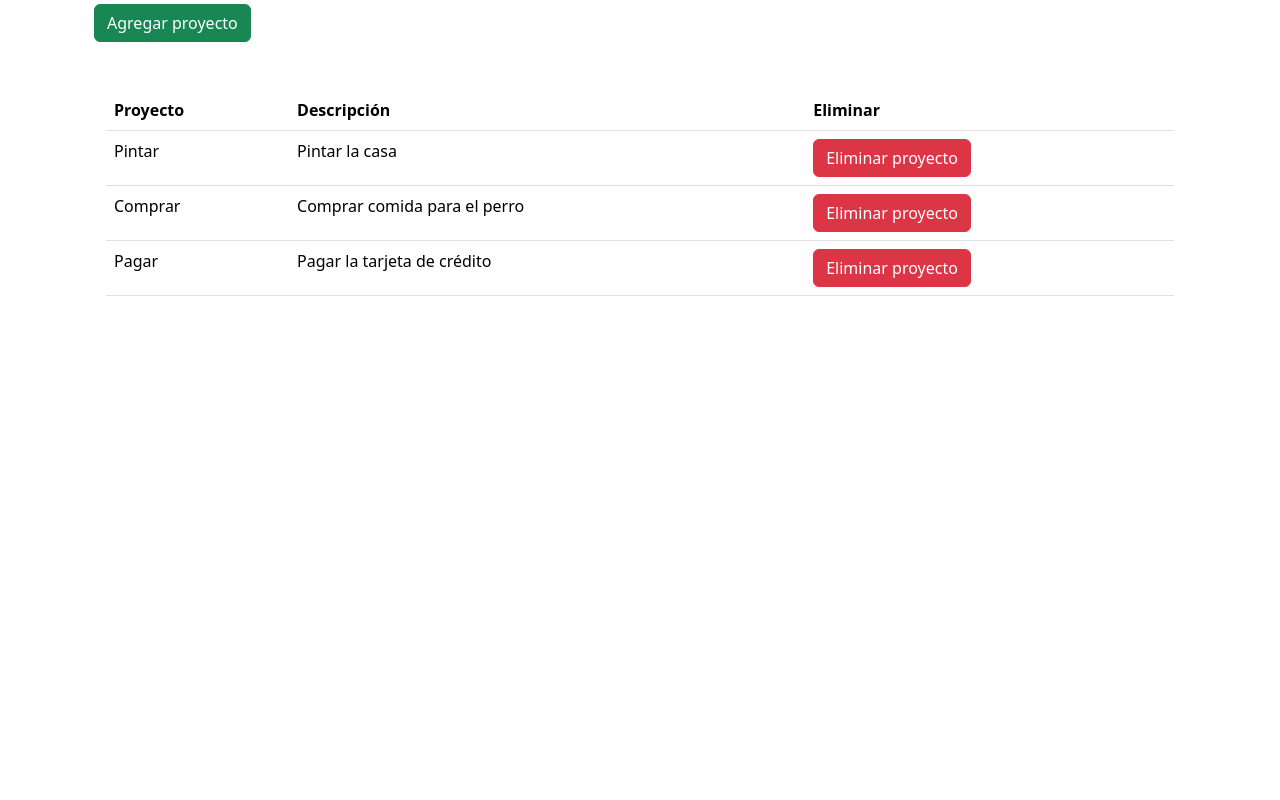
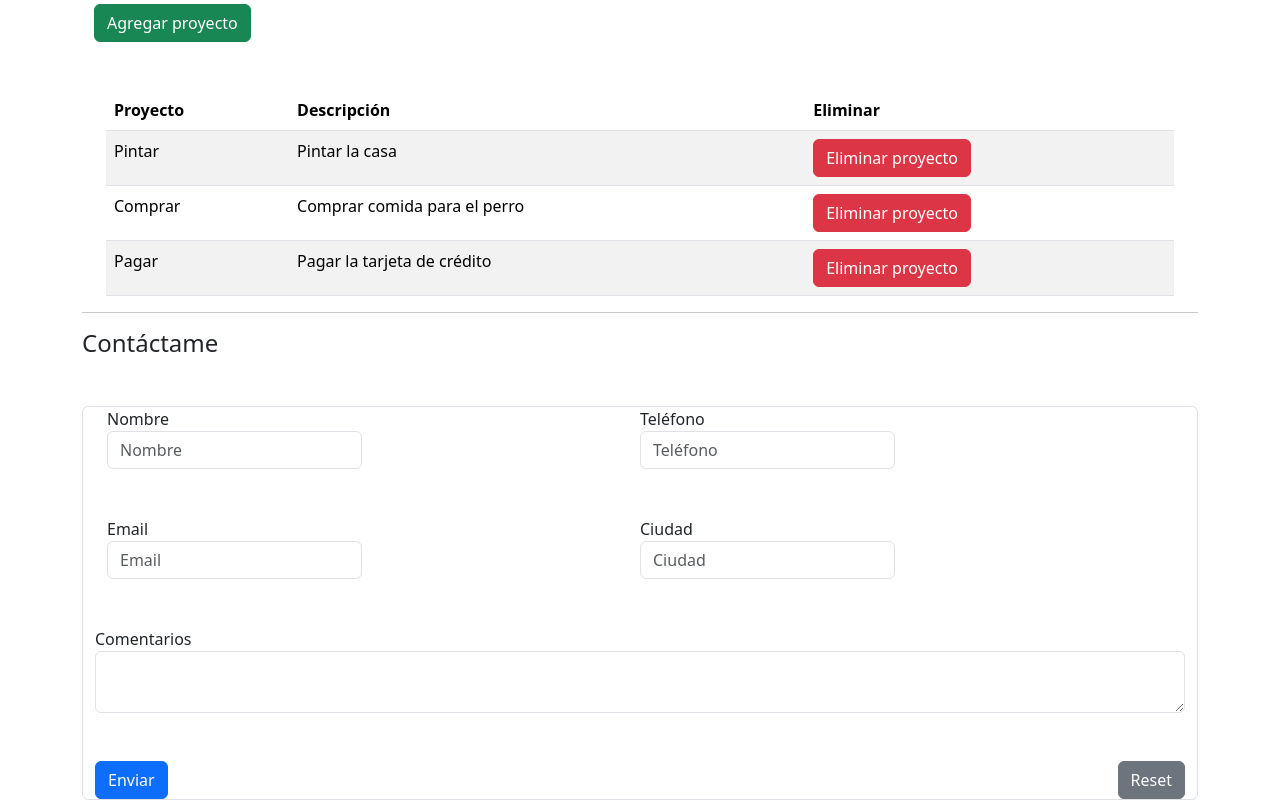
Before and after one commit to vjul/portafolio_1, a plain HTML site: page index.html in a window 1280 px wide. Shown: the part 671-1471 px from the top of the page. Before the commit the page ends 983 px from the top, so only its background shows below. Drawn offline with nearby package versions, Linux system fonts and the light colour scheme.

Commit message:
Agregando formulario

```diff
--- a/assets/js/script.js
+++ b/assets/js/script.js
@@ -47,4 +47,13 @@ $(function () {
     $("#ingresoDatos").hide();
     cargarProyectos();
   });
+
+  $("#formulario").on("submit", function () {
+    event.preventDefault();
+    $("#exito").show();
+  });
+
+  $("#reset").on("click", function () {
+    $("#exito").hide();
+  });
 });
--- a/index.html
+++ b/index.html
@@ -89,8 +89,8 @@
                 </div>
                 <!--    </form>-->
             </div>
-            <div class="container mt-5">
-                <table class="table">
+            <div class="container mt-5 table-responsive-sm">
+                <table class="table table-striped">
                     <thead>
                         <tr>
                             <th scope="col">Proyecto</th>
@@ -109,6 +109,48 @@
             </div>
         </div>
     </section>
+    <section class="container">
+        <hr>
+        <h4>Contáctame</h4>
+        <div class="container border rounded mt-5">
+            <form id="formulario">
+                <div class="container row">
+                    <div class="form-row col">
+                        <div class="form-group col-md-6">
+                            <label for="nombre">Nombre</label>
+                            <input type="text" class="form-control" id="nombre" placeholder="Nombre" required>
+                        </div>
+                        <div class="form-group col-md-6 mt-5">
+                            <label for="email">Email</label>
+                            <input type="email" class="form-control" id="email" placeholder="Email" required>
+                        </div>
+                    </div>
+                    <div class="form-row col">
+                        <div class="form-row col-md-6">
+                            <label for="telefono">Teléfono</label>
+                            <input type="text" class="form-control" id="telefono" placeholder="Teléfono" required>
+                        </div>
+                        <!--     <div class="form-row mt-5">-->
+                        <div class="form-group col-md-6 mt-5">
+                            <label for="ciudad">Ciudad</label>
+                            <input type="text" class="form-control" id="ciudad" placeholder="Ciudad" required>
+                            <!--       </div>-->
+                        </div>
+                    </div>
+                </div>
+                <div class="form-group mt-5">
+                    <label for="solicitud">Comentarios</label>
+                    <textarea name="" id="solicitud" class="form-control" required></textarea>
+                </div>
+                <div class=" mt-5 d-flex justify-content-between">
+                    <button type="submit" class="btn btn-primary" id="enviar">Enviar</button>
+                    <h5 class="ms-5 hide text-success" id="exito">Solicitud enviada con éxito!</h5>
+                    <button type="reset" class="btn btn-secondary" id="reset">Reset</button>
+
+                </div>
+            </form>
+        </div>
+    </section>
     <script src="https://cdn.jsdelivr.net/npm/bootstrap@5.3.3/dist/js/bootstrap.bundle.min.js"
         integrity="sha384-YvpcrYf0tY3lHB60NNkmXc5s9fDVZLESaAA55NDzOxhy9GkcIdslK1eN7N6jIeHz"
         crossorigin="anonymous"></script>
```
Lines whose indentation alone changed are shown as unchanged.
